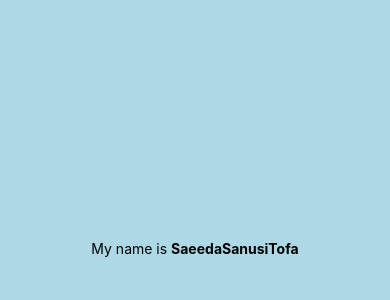
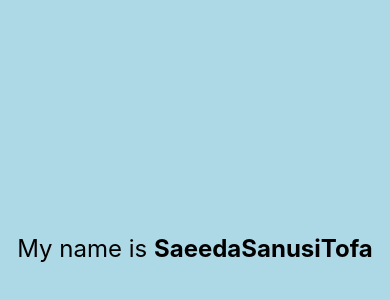
Before and after one commit to saeeda93/rn-assignment2-ID-11352339, a React Native app: screen / in a window 390 px wide. Shown: the part 174-474 px from the top of the page. Built offline with nearby package versions, Linux system fonts and the light colour scheme.

Commit message:
Increased the font type

```diff
--- a/App.js
+++ b/App.js
@@ -20,4 +20,7 @@ const styles = StyleSheet.create({
   name: {
     fontWeight: 'bold', // to Make the name bold
   },
+  text: {
+    fontSize: 24,
+  },
 });
```
